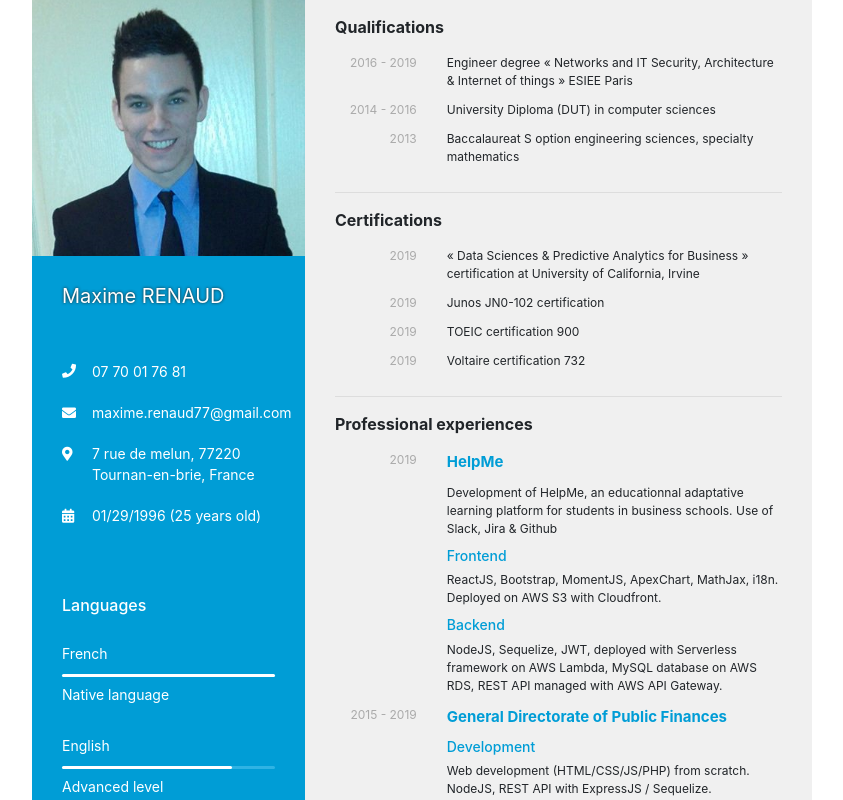
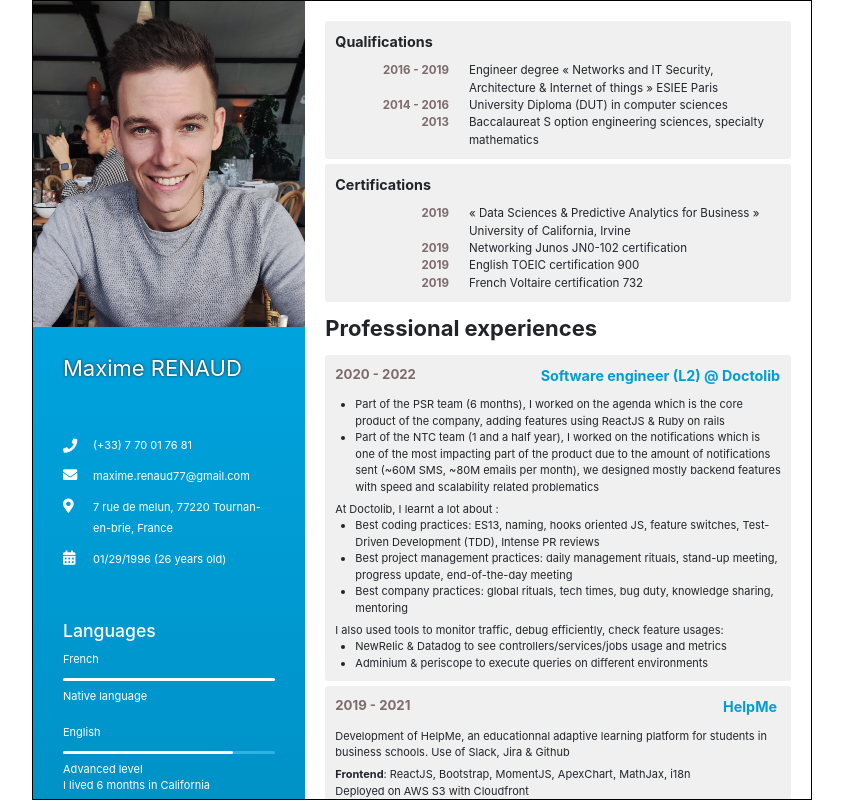
Before and after one commit to maximerenaud7/CV, a plain HTML site: page index.html in a window 1280 px wide. Shown: the whole page, without its empty margins (218-1061 px from the left). Drawn offline with nearby package versions, Linux system fonts and the light colour scheme.

Commit message:
V2, todo: Fix mistakes

```diff
--- a/css/index.css
+++ b/css/index.css
@@ -15,6 +15,7 @@ a:hover {
 
 html, body, .main-container {
     height: 100%;
+    font-size: 11px;
 
     font-family: 'Open Sans',
 }
@@ -22,11 +23,12 @@ html, body, .main-container {
 .main-container {
     width: 780px;
     margin: auto;
-    font-size: 12px;
 
     overflow: auto;
 
-    background-color: #F0F0F0;
+    background-color: #ffffff;
+
+    border: 1px solid black;
 }
 
 .left-panel {
@@ -36,10 +38,9 @@ html, body, .main-container {
     width: 35%;
     height: 1619px;
 
-    background-color: #009dd6;
+    background-image: linear-gradient(#00aeed, #0075a0);
+
     color: #FFF;
-
-    font-size: 14px;
 }
 
 .right-panel {
@@ -49,22 +50,23 @@ html, body, .main-container {
     width: 65%;
     height: 1619px;
 
-    padding: 0px 30px;
+    padding: 0px 20px;
 }
 
 .image-container {
     position: relative;
 
-    height: 256px;
+    height: 326px;
 
-    background-image: url(../img/0.png);
+    background-image: url(../img/0.jpg);
     background-repeat: no-repeat;
-    background-size: 100% auto;
+    background-size: cover;
+    background-position-y: -50px;
 
     vertical-align: bottom;
 }
 .name {
-    font-size: 20px;
+    font-size: 2em;
 
     text-shadow: 0px 0px 3px #222;
 
@@ -75,15 +77,17 @@ html, body, .main-container {
     padding: 0 30px;
 }
 .left-block {
-    padding: 10px 0 30px 0;
+    padding: 10px 0 20px 0;
+}
+.left-block h3 {
+    margin-bottom: 10px;
 }
 .fas {
-    font-size: 14px;
+    font-size: 1.3em;
 }
 .contact-info, .hobby-block {
     position: relative;
-
-    margin: 20px 0;
+    margin: 10px 0;
 }
 .contact-info > div:first-child, .hobby-block > div:first-child {
     position: absolute;
@@ -98,48 +102,83 @@ html, body, .main-container {
     line-height: 21px;
 }
 .lang-block {
-    margin-bottom: 30px;
+    margin-bottom: 20px;
 }
 
-.right-block {
-    padding-bottom: 15px;
-    border-bottom: 1px solid #DDD;
-
-    margin: 15px 0px;
-}
-.right-block:last-child {
-    border-bottom: none;
-}
 .right-block .block-title {
-    font-size: 16px;
+    font-size: 1.3em;
     font-weight: bold;
 
-    margin-bottom: 15px;
+    margin-bottom: 10px;
 }
-.right-block .block-content {
-    margin: 11px 0px;
+.right-block:first-child {
+    margin-top: 20px;
+}
+.right-block:not(:first-child) {
+    margin-top: 5px;
+}
+
+/* Qualifications & Certifications */
+.right-block:nth-child(1),
+.right-block:nth-child(2) {
+    background-color: #F0F0F0;
+    border-radius: 3px;
+    padding: 10px;
+}
+.right-block:nth-child(1) .block-content,
+.right-block:nth-child(2) .block-content {
+    font-size: 1.05em;
+}
+.right-block:nth-child(1) .block-content > div:last-child,
+.right-block:nth-child(2) .block-content > div:last-child {
+    width: 70%;
+}
+.right-block:nth-child(1) .block-content > div:first-child,
+.right-block:nth-child(2) .block-content > div:first-child {
+    width: 30%;
+    color: rgb(126, 107, 107);
+    font-weight: bold;
+    text-align: right;
+    padding-right: 20px;
+}
+
+/* Personal & Professional XP */
+.right-block:nth-child(3) .block-title,
+.right-block:nth-child(4) .block-title {
+    font-size: 2em;
+    margin-top: 10px;
+}
+.right-block:nth-child(3) .block-content,
+.right-block:nth-child(4) .block-content {
+    margin-top: 5px;
+    background-color: #F0F0F0;
+    border-radius: 3px;
+    padding: 10px;
+}
+.right-block:nth-child(3) .block-content > div:first-child,
+.right-block:nth-child(4) .block-content > div:first-child {
+    width: 30%;
+    color: rgb(126, 107, 107);
+    font-weight: bold;
+    font-size: 1.2em;
+}
+
+.right-block .block-content:last-child {
+    border-bottom: none;
 }
 .right-block .block-content > div {
     display: inline-block;
     vertical-align: top;
 }
-.right-block .block-content > div:first-child {
-    width: 25%;
-    color: #AAA;
-
-    text-align: right;
-    padding-right: 30px;
-}
-.right-block .block-content > div:last-child {
-    width: 75%;
-}
 
 .content-title {
     font-weight: bold;
-    font-size: 15px;
+    font-size: 1.3em;
     color: #009dd6;
+    text-align: right;
 
     margin: 0 0 10px 0;
+    width: calc(70% - 4px);
 }
 
 .bar {
@@ -167,28 +206,34 @@ html, body, .main-container {
 }
 
 h5 {
-    font-size: 16px;
+    font-size: 1.4em;
     color: #009dd6;
 
     margin: 10px 0 7px 0;
 }
 h6 {
-    font-size: 14px;
+    font-size: 1.3em;
     color: #009dd6;
 
     margin: 10px 0 7px 0;
 }
 h3 {
-    font-size: 16px;
+    font-size: 1.6em;
     color: #FFF;
 
     margin: 10px 0 7px 0;
 }
 h4 {
-    font-size: 14px;
+    font-size: 1.3em;
     color: #FFF;
 
     margin: 10px 0 7px 0;
+}
+ul {
+    margin-bottom: 0;
+}
+ul li {
+    margin-left: 20px;
 }
 
 @media print {
@@ -196,7 +241,7 @@ h4 {
         visibility: hidden;
     }
     .image-container {
-        height: 326px;
+        height: 456px;
     }
     .main-container, .main-container * {
         visibility: visible;
@@ -206,22 +251,14 @@ h4 {
         left: 0;
         top: 0;
 
-        font-size: 14px;
+        font-size: 1.15em;
 
         width: 100%;
         height: 100%;
+        border: none;
     }
     .left-panel, .right-panel {
         height: 100%;
-    }
-    .right-panel {
-        padding: 0px 50px;
-    }
-    .right-block .block-content > div:first-child {
-        width: 20%;
-    }
-    .right-block .block-content > div:last-child {
-        width: 80%;
     }
 }
 @page {
--- a/index.html
+++ b/index.html
@@ -10,7 +10,7 @@
         <link rel="stylesheet" href="./css/all.min.css">
         <link rel="stylesheet" href="./css/index.css">
 
-        <title>CV- Maxime RENAUD</title>
+        <title>CV - Maxime RENAUD</title>
     </head>
 
     <body>
@@ -31,7 +31,7 @@
 
                             <div class="contact-info">
                                 <div class="fas fa-phone"></div>
-                                <div>07 70 01 76 81</div>
+                                <div>(+33) 7 70 01 76 81</div>
                             </div>
 
                             <div class="contact-info">
@@ -46,14 +46,14 @@
 
                             <div class="contact-info">
                                 <div><span class="fas fa-calendar-alt"></span></div>
-                                <div>01/29/1996 (25 years old)</div>
+                                <div>01/29/1996 (26 years old)</div>
                             </div>
 
                         </div>
 
                         <div class="left-block">
 
-                            <h3>Languages</h3><br />
+                            <h3>Languages</h3>
 
                             <div class="lang-block">
                                 French
@@ -78,7 +78,7 @@
 
                         <div class="left-block">
 
-                            <h3>Hobbies</h3><br />
+                            <h3>Hobbies</h3>
 
                             <div class="hobby-block">
                                 <div class="fas fa-futbol"></div>
@@ -99,7 +99,7 @@
 
                         <div class="left-block">
 
-                            <h3>LinkedIn</h3><br />
+                            <h3>LinkedIn</h3>
 
                             <div class="hobby-block">
                                 <div class="fab fa-linkedin-in"></div>
@@ -190,7 +190,7 @@
 
                         --><div>
 
-                                « Data Sciences & Predictive Analytics for Business » certification at University of California, Irvine
+                                « Data Sciences & Predictive Analytics for Business » University of California, Irvine
 
                             </div>
 
@@ -206,7 +206,7 @@
 
                         --><div>
 
-                                Junos JN0-102 certification
+                                Networking Junos JN0-102 certification
 
                             </div>
 
@@ -222,7 +222,7 @@
 
                         --><div>
 
-                                TOEIC certification 900
+                                English TOEIC certification 900
 
                             </div>
 
@@ -238,7 +238,7 @@
 
                         --><div>
 
-                                Voltaire certification 732
+                                French Voltaire certification 732
 
                             </div>
 
@@ -258,25 +258,62 @@
 
                       <div>
 
-                            2019
+                        2020 - 2022
 
                       </div><!--
 
-                        --><div>
-
-                            <div class="content-title">HelpMe</div>
+                      -->
+                      <div class="content-title">Software engineer (L2) @ Doctolib</div>
 
                       <div>
-                                Development of HelpMe, an educationnal adaptative learning platform for students in business schools. Use of Slack, Jira & Github
+                          <div class="mb-2">
+                            <ul>
+                              <li>Part of the PSR team (6 months), I worked on the agenda which is the core product of the company, adding features using ReactJS & Ruby on rails</li>
+                              <li>Part of the NTC team (1 and a half year), I worked on the notifications which is one of the most impacting part of the product due to the amount of notifications sent (~60M SMS, ~80M emails per month), we designed mostly backend features with speed and scalability related problematics</li>
+                            </ul>
                           </div>
-                            <h6>Frontend</h6>
+
+                          <div class="mb-2">
+                            At Doctolib, I learnt a lot about :
+                            <ul>
+                              <li>Best coding practices: ES13, naming, hooks oriented JS, feature switches, Test-Driven Development (TDD), Intense PR reviews</li>
+                              <li>Best project management practices: daily management rituals, stand-up meeting, progress update, end-of-the-day meeting</li>
+                              <li>Best company practices: global rituals, tech times, bug duty, knowledge sharing, mentoring</li>
+                            </ul>
+                          </div>
+
                           <div>
-                                ReactJS, Bootstrap, MomentJS, ApexChart, MathJax, i18n.<br />
-                                Deployed on AWS S3 with Cloudfront.
+                            I also used tools to monitor traffic, debug efficiently, check feature usages:
+                            <ul>
+                              <li>NewRelic & Datadog to see controllers/services/jobs usage and metrics</li>
+                              <li>Adminium & periscope to execute queries on different environments</li>
+                            </ul>
                           </div>
-                            <h6>Backend</h6>
+                      </div>
+
+                    </div>
+
+
+                    <div class="block-content">
+
                       <div>
-                                NodeJS, Sequelize, JWT, deployed with Serverless framework on AWS Lambda, MySQL database on AWS RDS, REST API managed with AWS API Gateway.
+
+                          2019 - 2021
+
+                      </div><!--
+
+                      --><div class="content-title">HelpMe</div>
+
+                      <div>
+                          <div class="mb-2">
+                              Development of HelpMe, an educationnal adaptive learning platform for students in business schools. Use of Slack, Jira & Github
+                          </div>
+                          <div>
+                            <b>Frontend</b>: ReactJS, Bootstrap, MomentJS, ApexChart, MathJax, i18n<br />
+                            Deployed on AWS S3 with Cloudfront
+                          </div>
+                          <div>
+                            <b>Backend</b>: NodeJS, Sequelize, JWT, deployed with Serverless framework on AWS Lambda, MySQL database on AWS RDS, REST API managed with AWS API Gateway
                           </div>
 
                       </div>
@@ -291,22 +328,22 @@
 
                             </div><!--
 
-                        --><div>
+                        --><div class="content-title">General Directorate of Public Finances</div>
 
-                                <div class="content-title">General Directorate of Public Finances</div>
-
-                                <h6>Development</h6>
                         <div>
-                                    <div>Web development (HTML/CSS/JS/PHP) from scratch.</div>
-                                    <div>NodeJS, REST API with ExpressJS / Sequelize.</div>
-                                    <div>Linking LDAP directory (80+ millions entries) to RDBMS (PostgreSQL).</div>
-                                    <div>Developpement of a user friendly web application used to update Alteon configurations.</div>
+                                <div class="mb-2">
+                                  I did some interesting projects during these 4 years:
+                                  <ul>
+                                    <li>Development of internal tools from scratch using HTML, CSS, JS, PHP</li>
+                                    <li>Implementation of a REST API using NodeJS (ExpressJS) and Sequelize</li>
+                                    <li>Linking of LDAP directory (80+ millions entries) to RDBMS (PostgreSQL) and creation of index to speed up queries</li>
+                                    <li>Developpement of a user friendly web application used to update Alteon (network load balancer) configurations</li>
+                                  </ul>
                                 </div>
 
-                                <h6>Security</h6>
                                 <div>
-                                    <div>Study and change of hashing algorithm within LDAP directories (SHA1 to Argon2).</div>
-                                    <div>Thought about problems of implementation (fonctionnal and technical) and migration of existing stock.</div>
+                                    I also did a study (40 pages document) and initiated the change of hashing algorithm within LDAP directories (SHA1 to Argon2)
+                                    During this period, I thought about problems of implementation (fonctionnal and technical) and migration of the existing stock
                                 </div>
 
                             </div>
@@ -331,20 +368,17 @@
 
                         </div><!--
 
-                        --><div>
-
-                            <div class="content-title">PickitUp</div>
+                        --><div class="content-title">PickitUp</div>
 
                         <div>
+                            <div class="mb-2">
                                 Development of PickitUp, a mobile application used to put people (drivers and customers) in relation to move their furnitures (it will be deployed in Dubaï first). Use of Slack and Github
                             </div>
-                            <h6>Frontend</h6>
                             <div>
-                                React-native
+                                <b>Frontend</b>: React-native
                             </div>
-                            <h6>Backend</h6>
                             <div>
-                                NodeJS, ExpressJS Sequelize, JWT, PostgreSQL.
+                                <b>Backend</b>: NodeJS, ExpressJS Sequelize, JWT, PostgreSQL
                             </div>
 
                         </div>
@@ -359,25 +393,18 @@
 
                         </div><!--
 
-                        --><div>
-
-                            <div class="content-title">KatchMe</div>
+                        --><div class="content-title">KatchMe</div>
 
                         <div>
+                            <div class="mb-2">
                                 Development of <a target="_blank" href="https://www.katchme.fr/">KatchMe website</a>, a startup recruiting IT talents for some of the biggest companies.
                             </div>
-                            <h6>Frontend</h6>
                             <div>
-                                Bootstrap, Jquery
-                            </div>
-                            <h6>Backend</h6>
-                            <div>
-                                PHP with Silex framework (symfony component) and PostgreSQL database, deployed on OVH servers.
+                                <b>Frontend</b>: Bootstrap, Jquery
                             </div>
                             <div>
-                                Use of google analytics.
+                                <b>Backend</b>: PHP with Silex framework (symfony component) and PostgreSQL database, deployed on OVH servers, use of google analytics to monitor traffic
                             </div>
-
                         </div>
 
                     </div>
```
Also changed, not shown: img/0.jpg (added), img/0.png (deleted), 1 other file. Lines whose indentation alone changed are shown as unchanged.
